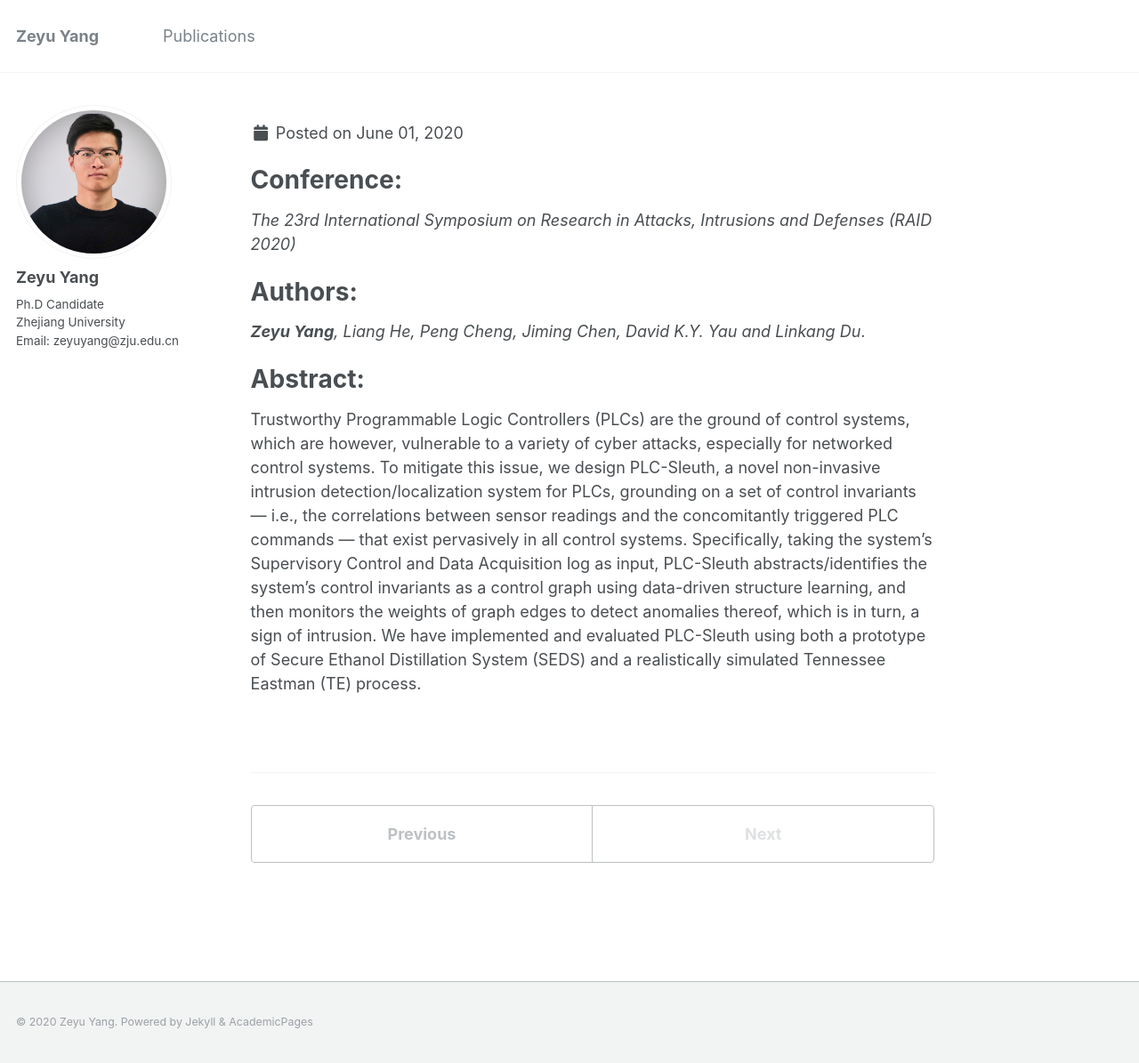
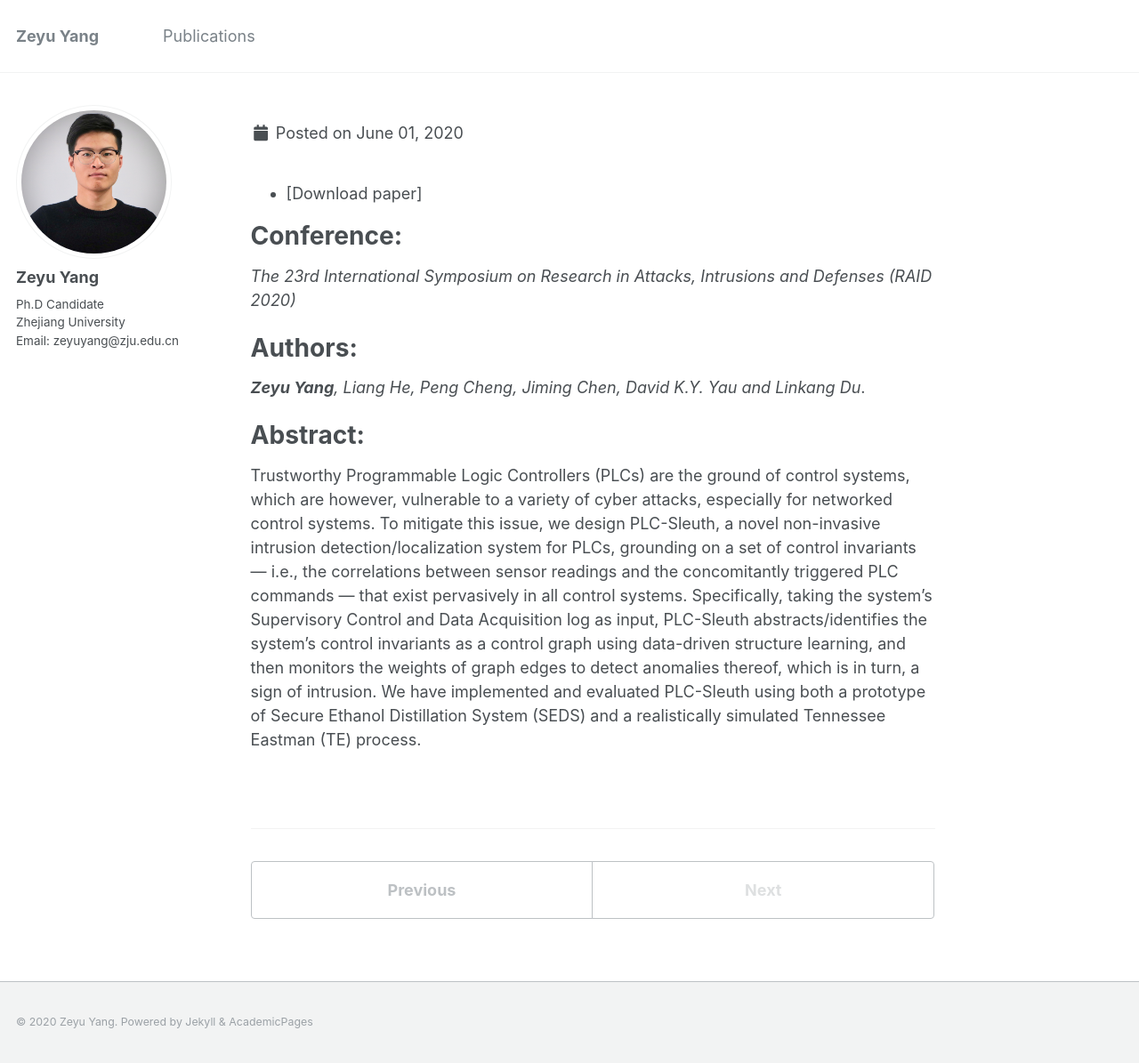
Before and after one commit to zeyuid/zeyuid.github.io, a Jekyll site: the page built from _publications/PLC-Sleuth.md, in a window 1280 px wide and 1195 px high. Shown: the whole window at 89% size. Built offline with Jekyll 4.4.1, drawn with Linux system fonts in a browser that asks for light colours.

Commit message:
add file

```diff
--- a/_publications/PLC-Sleuth.md
+++ b/_publications/PLC-Sleuth.md
@@ -8,7 +8,7 @@ excerpt: '> *23rd International Symposium on Research in Attacks, Intrusions and
 <!-- #paperurl: '' -->
 <!-- #citation: '' -->
 ---
-<!-- - [Download paper](https://ieeexplore.ieee.org/abstract/document/8913616) -->
+- [Download paper]
 
 Conference:
 ===
```
